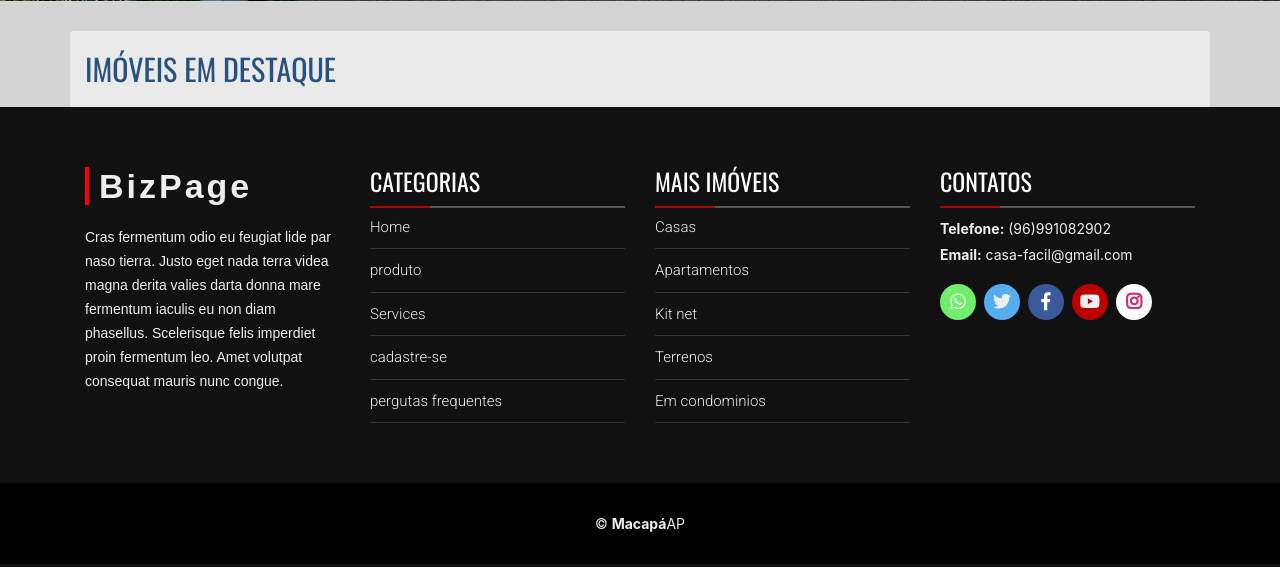
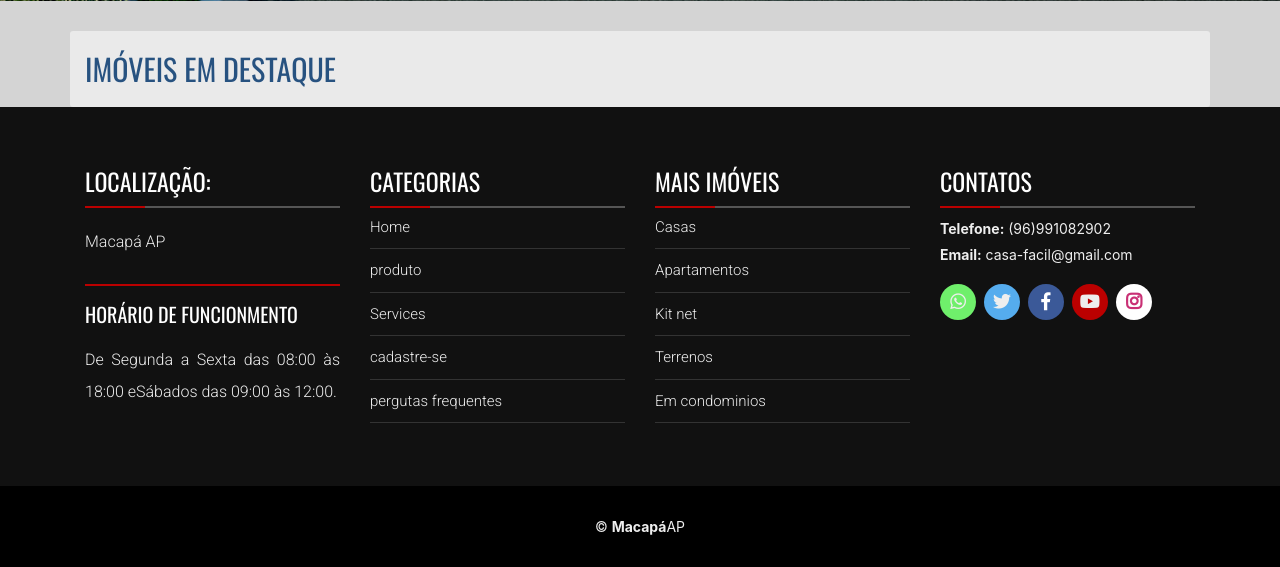
Before and after one commit to natanrch/casa-facil2, a PHP site: page /index.php in a window 1280 px wide. Shown: the part 669-1236 px from the top of the page. Run offline with PHP 8.4, Linux system fonts and the light colour scheme; data that the repository does not hold is empty; some libraries are stand-ins or nearby versions; some web fonts are replaced.

Commit message:
alteraçõe no heder e footer no leyote

```diff
--- a/config.php
+++ b/config.php
@@ -3,5 +3,5 @@
 define('DB_DRIVE', 'mysql');
 define('DB_HOSTNAME', '127.0.0.1');
 define('DB_DATABASE', 'casa_facil');
-define('DB_USERNAME', 'natan');
-define('DB_PASSWORD', '');
+define('DB_USERNAME', 'root');
+define('DB_PASSWORD', 'm2t3s4');
--- a/css/footer.css
+++ b/css/footer.css
@@ -48,6 +48,28 @@
   width: 36px;
   height: 36px;
   transition: 0.3s;
+}
+#Localizacao{
+  text-align: justify;
+}
+#Localizacao h6{
+  line-height: 2;
+}
+#Localizacao h5{
+color:#fff;
+    text-transform: uppercase;
+    font-weight: 400;
+    font-family: 'Oswald', sans-serif;
+}
+#Localizacao h6{
+/*border-bottom: 1px solid #333;*/
+  padding: 10px 0;
+font-family: 'Roboto', sans-serif;
+ font-weight: 300;
+
+}
+#localizacao-linha{
+border:1px solid #bb0000;
 }
 #footer .footer-top .social-links #whatsapp{
   background: #6FEF6B;
--- a/includ/footer.php
+++ b/includ/footer.php
@@ -4,9 +4,14 @@
     <div class="container">
       <div class="row">
 
-        <div class="col-lg-3 col-md-6 footer-info">
-          <h3>BizPage</h3>
-          <p>Cras fermentum odio eu feugiat lide par naso tierra. Justo eget nada terra videa magna derita valies darta donna mare fermentum iaculis eu non diam phasellus. Scelerisque felis imperdiet proin fermentum leo. Amet volutpat consequat mauris nunc congue.</p>
+        <div class="col-lg-3 col-md-6 footer-info" id="Localizacao">
+           <h4>Localização:</h4>
+           <h6>Macapá AP</h6>
+           <hr id="localizacao-linha">
+          <h5>Horário de funcionmento</h5>
+            <h6>De Segunda a Sexta das 08:00 às
+             18:00 eSábados das 09:00 às 12:00. </h6>
+
         </div>
 
         <div class="col-lg-3 col-md-6 footer-links">
@@ -62,6 +67,10 @@
   <script src="js/popper.min.js"></script>
   <script src="js/bootstrap.min.js"></script>
   <script src="js/main.js"></script>
+  <script src="https://code.jquery.com/jquery-3.2.1.slim.min.js" integrity="sha384-KJ3o2DKtIkvYIK3UENzmM7KCkRr/rE9/Qpg6aAZGJwFDMVNA/GpGFF93hXpG5KkN" crossorigin="anonymous"></script>
+ <script src="https://cdnjs.cloudflare.com/ajax/libs/popper.js/1.12.9/umd/popper.min.js" integrity="sha384-ApNbgh9B+Y1QKtv3Rn7W3mgPxhU9K/ScQsAP7hUibX39j7fakFPskvXusvfa0b4Q" crossorigin="anonymous"></script>
+
+ <script src="https://maxcdn.bootstrapcdn.com/bootstrap/4.0.0/js/bootstrap.min.js" integrity="sha384-JZR6Spejh4U02d8jOt6vLEHfe/JQGiRRSQQxSfFWpi1MquVdAyjUar5+76PVCmYl" crossorigin="anonymous"></script>
 </body>
 </html>
 <!-- Bootstrap core JavaScript -->
--- a/includ/header.php
+++ b/includ/header.php
@@ -27,11 +27,6 @@
  <link href="css/resposivo.css" rel="stylesheet">
  <link href="css/slide.css" rel="stylesheet">
  <link href="css/footer.css" rel="stylesheet">
-
- <script src="https://code.jquery.com/jquery-3.2.1.slim.min.js" integrity="sha384-KJ3o2DKtIkvYIK3UENzmM7KCkRr/rE9/Qpg6aAZGJwFDMVNA/GpGFF93hXpG5KkN" crossorigin="anonymous"></script>
- <script src="https://cdnjs.cloudflare.com/ajax/libs/popper.js/1.12.9/umd/popper.min.js" integrity="sha384-ApNbgh9B+Y1QKtv3Rn7W3mgPxhU9K/ScQsAP7hUibX39j7fakFPskvXusvfa0b4Q" crossorigin="anonymous"></script>
-
- <script src="https://maxcdn.bootstrapcdn.com/bootstrap/4.0.0/js/bootstrap.min.js" integrity="sha384-JZR6Spejh4U02d8jOt6vLEHfe/JQGiRRSQQxSfFWpi1MquVdAyjUar5+76PVCmYl" crossorigin="anonymous"></script>
  <head>
  <body>
   <header>
```
